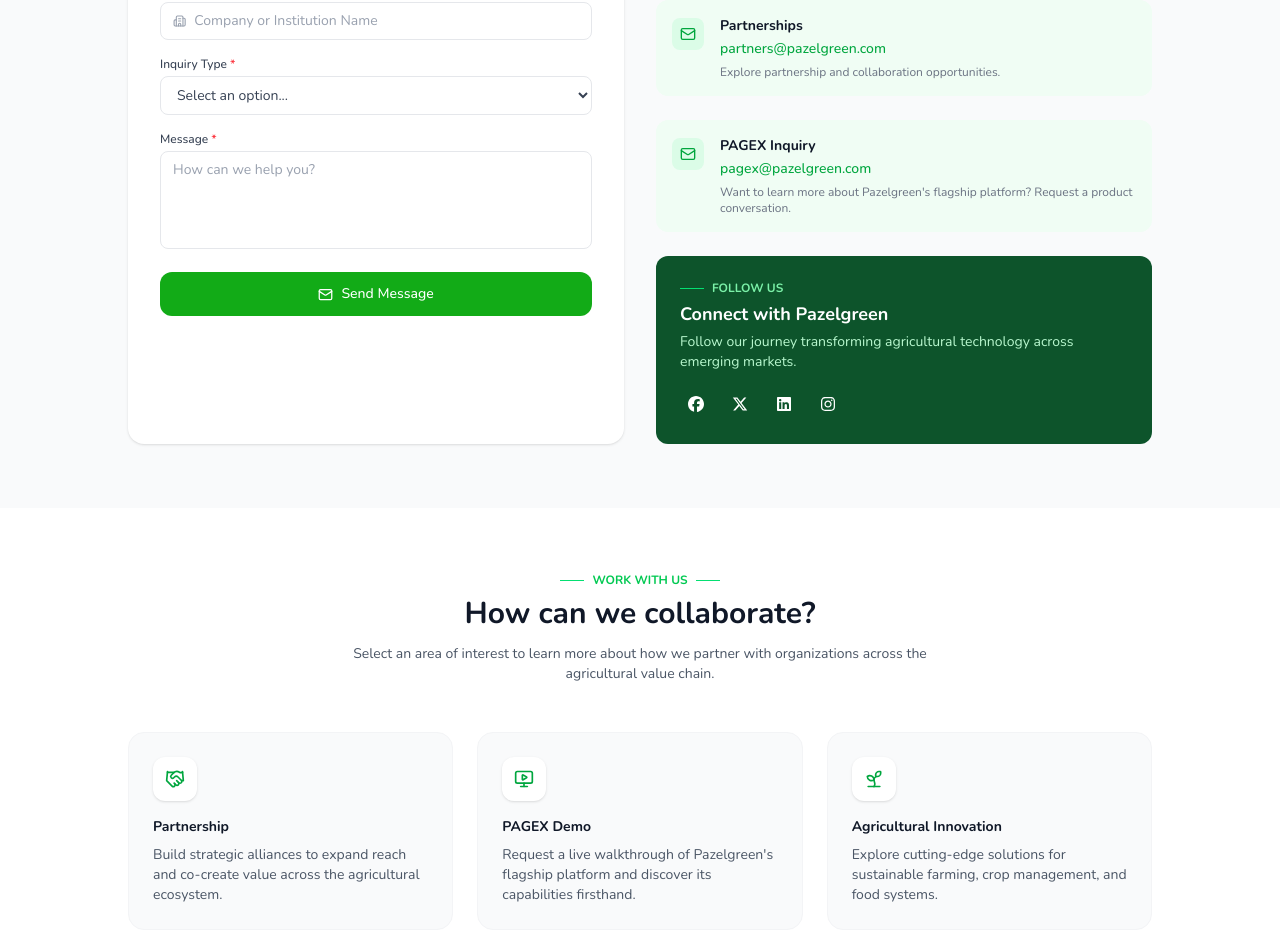
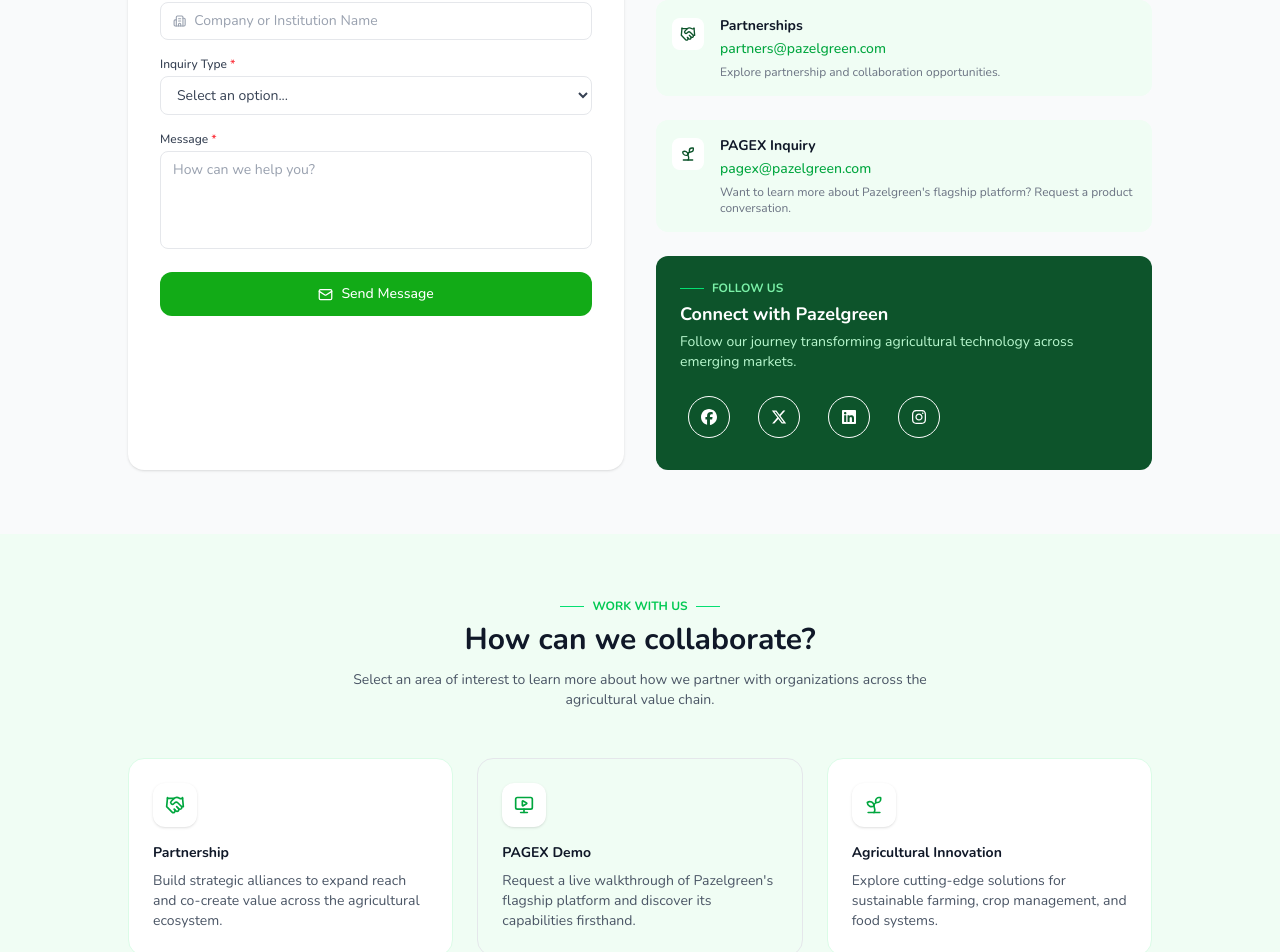
Before and after one commit to Pazelgreen-Technologies-Limited/pazelgreen-website, a Next.js app: page /contact in a window 1280 px wide. Shown: the part 1064-2016 px from the top of the page. Built offline with nearby package versions, Linux system fonts and the light colour scheme.

Commit message:
adjust contact page to match design

```diff
--- a/app/contact/_components/CollaborateSection.tsx
+++ b/app/contact/_components/CollaborateSection.tsx
@@ -49,7 +49,7 @@
 
 export default function CollaborateSection() {
   return (
-    <section className="bg-white px-6 py-16">
+    <section className="bg-green-50 px-6 py-16">
       <div className="mx-auto max-w-5xl">
         {/* Section heading */}
         <div className="text-center">
@@ -68,10 +68,16 @@
 
         {/* 2-row, 3-column grid of collaboration cards */}
         <div className="mt-12 grid grid-cols-1 gap-6 sm:grid-cols-2 md:grid-cols-3">
-          {collaborations.map(({ icon: Icon, title, description }) => (
+          {collaborations.map(({ icon: Icon, title, description }, index) => (
             <div
               key={title}
-              className="rounded-2xl border border-gray-100 bg-gray-50 p-6 transition-colors hover:bg-green-50 hover:border-green-100 cursor-pointer"
+              // Odd-indexed cards (1, 3, 5) get white bg; even (0, 2, 4) get light green
+              className={`rounded-2xl border p-6 transition-colors cursor-pointer
+                ${
+                  index % 2 !== 0
+                    ? "border-gray-200"
+                    : "bg-white border-green-100 hover:border-green-100"
+                }`}
             >
               <div className="mb-4 inline-flex rounded-xl bg-white p-3 shadow-sm">
                 <Icon size={20} className="text-green-600" />
--- a/app/contact/_components/ContactForm.tsx
+++ b/app/contact/_components/ContactForm.tsx
@@ -1,4 +1,4 @@
-import { Mail, Building2, User } from "lucide-react";
+import { Mail, Building2, Handshake, Sprout, User } from "lucide-react";
 import Button from "@/components/ui/Button";
 import { socialLinks } from "@/lib/social-links";
 import Link from "next/link";
@@ -12,13 +12,13 @@
     description: "For any general questions or information.",
   },
   {
-    icon: Mail,
+    icon: Handshake,
     title: "Partnerships",
     email: "partners@pazelgreen.com",
     description: "Explore partnership and collaboration opportunities.",
   },
   {
-    icon: Mail,
+    icon: Sprout,
     title: "PAGEX Inquiry",
     email: "pagex@pazelgreen.com",
     description:
@@ -164,8 +164,8 @@
                 key={title}
                 className="flex gap-4 rounded-xl bg-green-50 p-4"
               >
-                <div className="mt-0.5 inline-flex h-8 w-8 shrink-0 items-center justify-center rounded-lg bg-green-100">
-                  <Icon size={16} className="text-green-600" />
+                <div className="mt-0.5 inline-flex h-8 w-8 shrink-0 items-center justify-center rounded-lg bg-white">
+                  <Icon size={16} className="text-green-900" />
                 </div>
                 <div>
                   <p className="text-sm font-semibold text-gray-900">{title}</p>
@@ -199,7 +199,9 @@
                     aria-label={label}
                     className={`rounded-full p-2 transition-colors hover:bg-green-800/50 focus:outline-none focus:ring-2 focus:ring-green-400`}
                   >
-                    <Icon size={16} className="text-white" />
+                    <div className=" rounded-full border border-white p-3">
+                      <Icon size={16} className="text-white" />
+                    </div>
                   </Link>
                 ))}
               </div>
```
